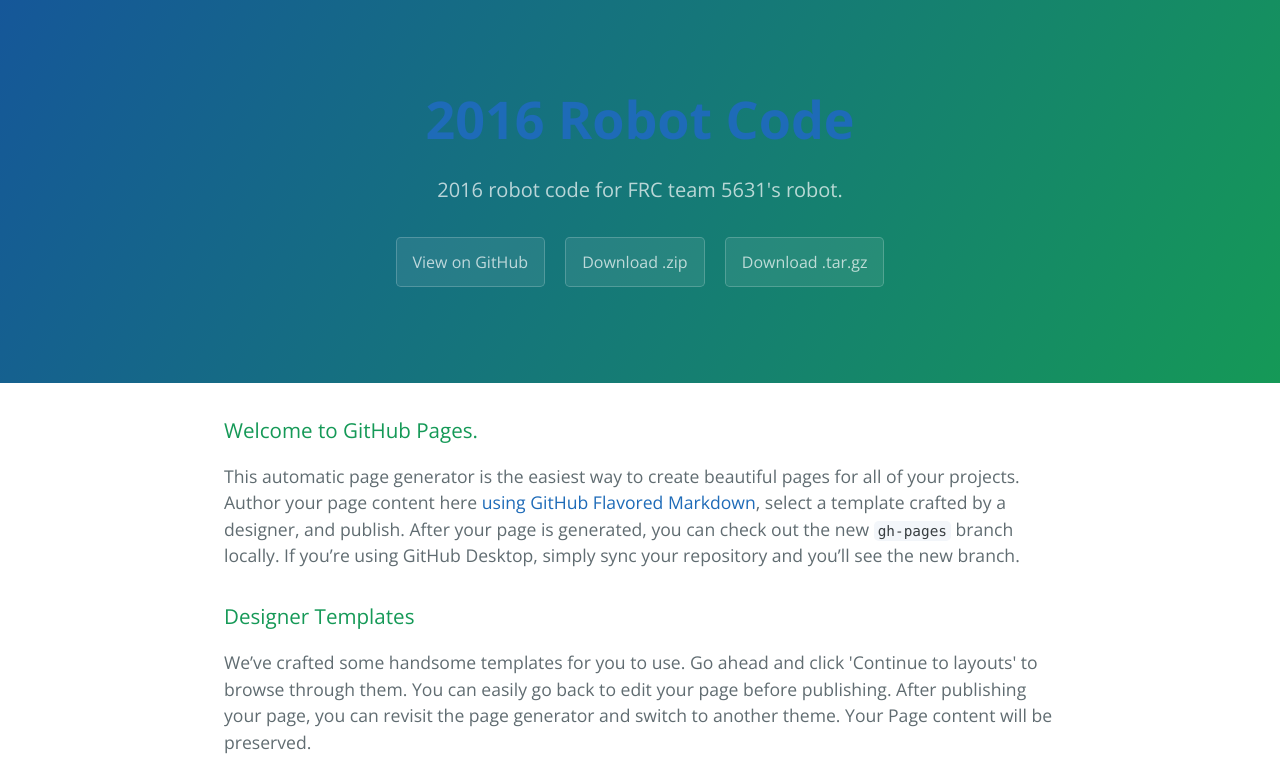
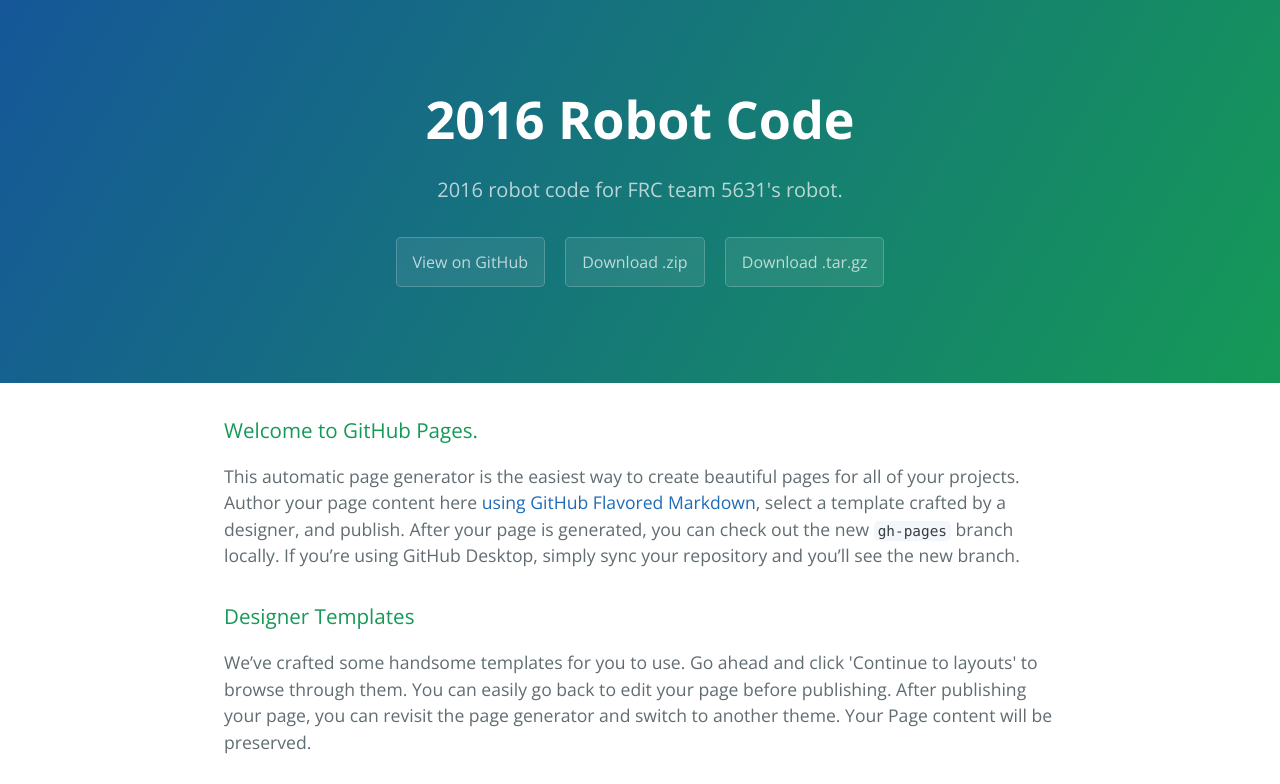
Before and after one commit to SpartAndroids/2016RobotCode, a plain HTML site: page index.html in a window 1280 px wide. Shown: the top 784 px of the page. Drawn offline with nearby package versions, Linux system fonts and the light colour scheme.

Commit message:
Undid last commit

```diff
--- a/index.html
+++ b/index.html
@@ -11,7 +11,7 @@
   </head>
   <body>
     <section class="page-header">
-      <h1 class="project-name"><a href="http://spartandroids.github.io/SpartandroidsRobotCode/">2016 Robot Code</a></h1>
+      <h1 class="project-name">2016 Robot Code</h1>
       <h2 class="project-tagline">2016 robot code for FRC team 5631&#39;s robot.</h2>
       <a href="https://github.com/SpartAndroids/SpartandroidsRobotCode" class="btn">View on GitHub</a>
       <a href="https://github.com/SpartAndroids/SpartandroidsRobotCode/zipball/master" class="btn">Download .zip</a>
```
